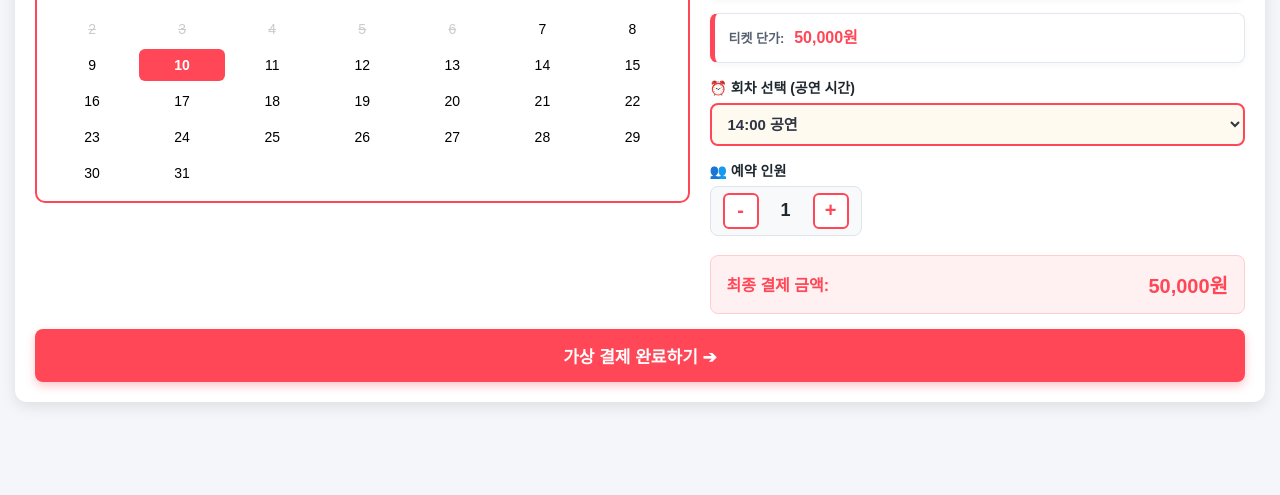
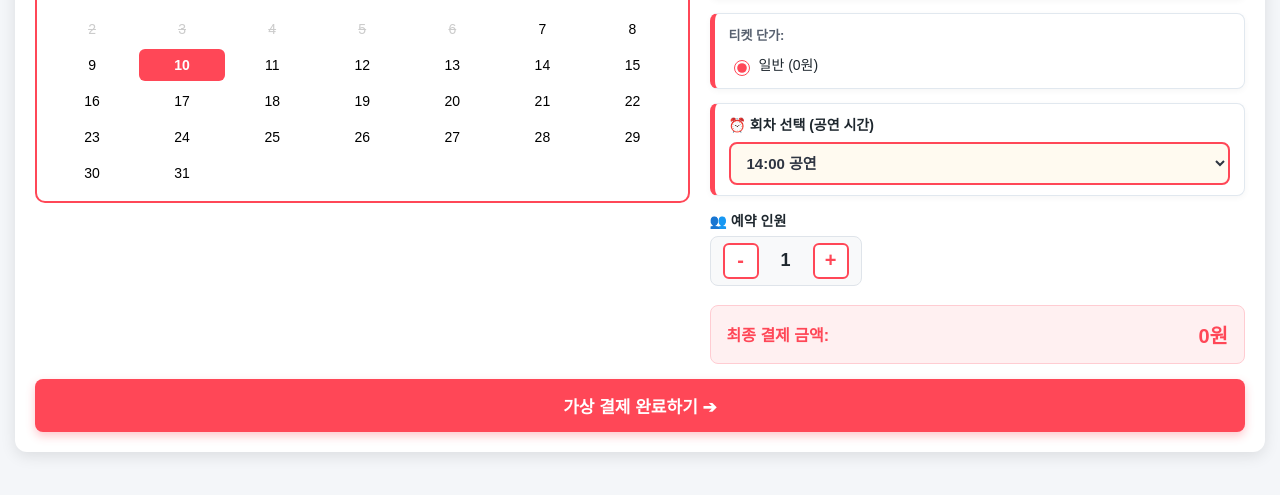
Before and after one commit to NoNameTimeTicket/NNTT, a Flask app: page /booking/popup in a window 1280 px wide. Shown: the part 222-717 px from the top of the page. Run offline with Flask 3, Linux system fonts and the light colour scheme; the visitor is signed in with stand-in values (Sample User, id 1); tables that the repository leaves empty hold one stand-in row (values such as "Sample post").

Commit message:
예매관련 내용수정 및 클래식html 수정

```diff
--- a/static/css/booking.css
+++ b/static/css/booking.css
@@ -278,3 +278,33 @@ body {
 .btn-pay:hover {
     background: #ff2e43;
 }
+
+/* =========================================================
+   🔘 사전예약 / 현장판매 라디오 버튼 전용 깔끔한 스타일
+   ========================================================= */
+ /* 라디오 버튼들을 세로로 깔끔하게 정렬 */
+ .price-radio-group {
+    display: flex;
+    flex-direction: column;
+    gap: 6px;
+    margin-top: 6px;
+ }
+
+ /* 글씨와 동그라미 버튼의 높이를 딱 맞춰주는 설정 */
+ .price-radio-label {
+    font-size: 14px;
+    font-width: bold;
+    color: #1e272e;
+    cursor: pointer;
+    display: flex;
+    align-items: center;
+    gap: 6px;
+ }
+
+ /* 라디오 동그라미 버튼을 포인트 빨간색으로 이쁘게 체인지 */
+ .price-radio-label input[type="radio"] {
+    accent-color: #ff4757; /* 선택했을 때 켜지는 강조 색상 */
+    width: 16px;
+    height: 16px;
+    cursor: pointer;
+ }
--- a/static/js/booking.js
+++ b/static/js/booking.js
@@ -125,7 +125,7 @@ document.addEventListener('DOMContentLoaded', function () {
     // 티켓 한 장 가격 가져오기 (없으면 50,000원)
     const unitPrice = unitPriceInput ? (parseInt(unitPriceInput.value) || 50000) : 50000;
 
-    // 숫자를 더하고 빼주는 계산 공식
+    // 숫자를 더하고 빼주는 계산 공식 (사전판매, 현장판매 관련 수정 2026-08-07)
     function updateCount(diff) {
         count += diff;
         if (count < 1) count = 1;   // 최소 1명 이상만 선택 가능
@@ -135,12 +135,37 @@ document.addEventListener('DOMContentLoaded', function () {
         if (countNumSpan) countNumSpan.textContent = count;
         if (ticketCountInput) ticketCountInput.value = count;
 
+        // 클릭되어 현재 변경된 티켓 단가(unitPriceInput)를 실시간으로 읽음(추가)
+        // const currentUnitPrice = unitPriceInput ? (parseInt(unitPriceInput.value) || 50000) : 50000;
+
+        // 현재 체크(checked)된 라디오 버튼의 값을 읽어옴
+        const checkedRadio = document.querySelector('input[name="price_type"]:checked');
+
+        let currentUnitPrice = 0;
+        if (checkedRadio) {
+            currentUnitPrice = parseInt(String(checkedRadio.value).replace(/[^0-9]/g, '')) || 0;
+        } else if (unitPriceInput) {
+            currentUnitPrice = parseInt(String(unitPriceInput.value).replace(/[^0-9]/g, '')) || 0;
+        }
+
+        if (unitPriceInput) {
+            unitPriceInput.value = currentUnitPrice;
+        }
+
+
         // 최종 금액 계산 (단가 × 인원수)
-        const total = unitPrice * count;
+        const total = currentUnitPrice * count;
         if (totalPriceText) {
             totalPriceText.textContent = total.toLocaleString() + '원';
         }
     }
+
+   // 라디오 버튼 선택(change) 이벤트 감지
+       document.addEventListener('change', function(e) {
+        if (e.target && (e.target.name === 'price_type' || e.target.classList.contains('price-radio-input'))) {
+            updateCount(0);     //라디오 버튼 선택이 바뀌면 즉시 금액 다시 계산!
+        }
+       });
 
     // 마이너스(-) 버튼 클릭 시 1명 빼기
     if (btnMinus) {
@@ -157,4 +182,5 @@ document.addEventListener('DOMContentLoaded', function () {
             updateCount(1);
         });
     }
+    updateCount(0);
 });
--- a/templates/booking_popup.html
+++ b/templates/booking_popup.html
@@ -48,17 +48,29 @@
                     <strong>공연 장소:</strong> <span class="info-value">{{ data.place_name }}</span>
                 </div>
 
-                <!-- 💵 티켓 한 장 가격 (price-highlight 클래스로 빨간색 강조) -->
+                <!-- 💵 티켓 한 장 가격 (사전예약가가 있으면 동그라미 선택 버튼 표시, 없으면 그냥 글자 표시) -->
                 <div class="info-item">
-                    <strong>티켓 단가:</strong> <span class="info-value price-highlight">{{ data.unit_price_text }}</span>
+                    <strong>티켓 단가:</strong>
+                    <div class="price-radio-group">
+                        {% for option in data.ticket_options %}
+                          <label class="price-radio-label">
+                            <!-- 첫 번째 항목(loop.first)에 자동으로 checked 설정 -->
+                             <input type="radio" name="price_type" value="{{ option.price }}" {% if loop.first %}checked{% endif %}>
+                             {{ option.label }} ({{ "{:,}".format(option.price) }}원)
+                          </label>
+                        {% endfor %}
+                    </div>
                 </div>
 
-                <!-- ⏰ 회차(공연 시간) 선택 드롭다운 상자 -->
-                <div>
-                    <label class="form-label">⏰ 회차 선택 (공연 시간)</label>
+                <!-- 누락되었던 회차(공연 시간) 선택 구역 -->
+                <div class="info-item">
+                    <label class="form-label" style="margin-bottom: 4px;">⏰ 회차 선택 (공연 시간)</label>
                     <select name="booking_time" required class="form-control">
                         {% for time_str in data.available_times %}
                             <option value="{{ time_str }}">{{ time_str }} 공연</option>
+                        {% else %}
+                            <!-- 공연 시간 정보가 비어있을 때를 대비한 기본값 -->
+                            <option value="19:30">19:30 공연</option>
                         {% endfor %}
                     </select>
                 </div>
--- a/views/booking.py
+++ b/views/booking.py
@@ -1,6 +1,6 @@
-# 팝업 예매 & 가상 결제 백엔드 박근수 2026-08-06
+# 팝업 예매 & 가상 결제 백엔드 박근수 2026-08-06, 2026-08-07 현장판매, 사전판매관련 내용 수정
 
-# C:\projects\NNTT\booking.py
+# C:\projects\NNTT\views\booking.py
 from flask import Blueprint, render_template, request, redirect, url_for, g
 from datetime import datetime
 
@@ -8,9 +8,42 @@ from datetime import datetime
 from init_db import db
 from table_model import Reservation
 from utils import extract_price_number, parse_kopis_times
+import re # 글자 속에서 원하는 패턴(숫자)을 찾아내는 내는 함수
 
 # 플라스크 블루프린트 설정 (/booking URL 관리)
 booking_bp = Blueprint('booking', __name__, url_prefix='/booking')
+
+# =========================================================
+#  새로 추가하는 코드
+# 파일 아무 곳에서나 쓸 수 있게 popup() 함수 바로 위에 이 함수를 새로 추가
+# 티켓가격 관련 함수
+# =========================================================
+def parse_ticket_prices(raw_price_str):
+    if not raw_price_str:
+        return[{'label': '일반', 'price': 0, 'text': '일반 (0원)'}]
+
+    # "글자(좌석/종류) + 숫자 + 원" 패턴을 한꺼번에 모조리 찾음 (예: S석 20,000원)
+    matches =re.findall(r'([가-힣a-zA-Z0-9\s]*?)\s*([\d,]+)\s*원', raw_price_str)
+
+    options = []
+    for label, price_str in matches:
+        clean_label = label.strip() or '일반'
+        price = int(price_str.replace(',', '')) # 쉼표(,) 빼고 숫자로 변경
+        options.append({
+            'label' : clean_label,
+            'price' : price,
+            'text' : f"{clean_label} ({price:,}원)" # 드롭다운 상자에 들어갈 글자
+        })
+
+    # 패턴 추출에 실패한 경우(숫자만 있는 경우 등) 예외 처리
+    if not options:
+        nums = re.findall(r'[\d,]+', raw_price_str)
+        if nums:
+            price = int(nums[0].replace(',', ''))
+            options.append({'label': '일반', 'price': price, 'text': f"일반 ({price:,}원)"})
+        else:
+            options.append({'label': '무료 / 변동', 'price': 0, 'text': '무료 / 변동'})
+    return options
 
 
 # =========================================================
@@ -30,10 +63,13 @@ def popup():
     ticket_price_raw = request.args.get('ticket_price', '')
     dtguidance = request.args.get('time_notice', '')
 
-    # 2) 티켓 가격(숫자)과 공연 회차 시간(목록)을 정리합니다.
-    unit_price = extract_price_number(ticket_price_raw)
-    available_times = parse_kopis_times(dtguidance)
-    today_date = datetime.now().strftime('%Y-%m-%d')
+    # 티켓가격 옵션관련
+    ticket_options = parse_ticket_prices(ticket_price_raw)
+    default_price = ticket_options[0]['price'] # 첫 번째 티켓 단가를 기본값으로 설정
+
+    # 빠져있던 시간 파싱 및 오늘 날짜 만드는 코드
+    available_times = parse_kopis_times(dtguidance) # 공연 회차 시간 목록
+    today_date = datetime.now().strftime('%Y-%m-%d') # 오늘 날짜 (YYYY-MM-DD)
 
     # 3) HTML({{ data.xxx }})로 보낼 상자(data)를 포장합니다!
     popup_data = {
@@ -41,8 +77,9 @@ def popup():
         'title': title,
         'place_name': place_name,
         'address': address,
-        'unit_price': unit_price,
-        'unit_price_text': f"{unit_price:,}원", # 원화 표시 (예: 50,000원)
+        'unit_price': default_price,
+        'unit_price_text': f"{default_price:,}원", # 원화 표시 (예: 50,000원)
+        'ticket_options' : ticket_options,        #티켓 가격 선택
         'available_times': available_times,     # 공연 시간 목록
         'today': today_date,                   # 오늘 날짜
         'user_phone': getattr(g.user, 'phone', '010-0000-0000') or '010-0000-0000'
```
Also changed, not shown: templates/classic.html (+34 -43 lines).
